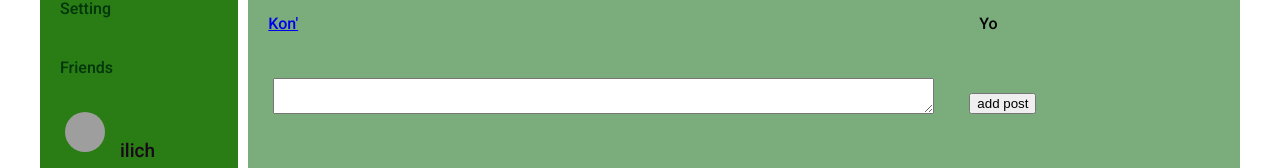
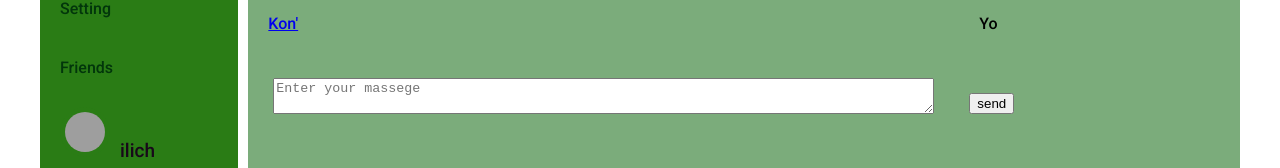
Before and after one commit to al4iii/social_network, a React (Create React App) app: page /dialogs in a window 1280 px wide. Shown: the part 272-440 px from the top of the page. Built offline with nearby package versions, Linux system fonts and the light colour scheme; grey boxes are pictures that could not be loaded.

Commit message:
40 fix: page dialogs, add massege;

```diff
--- a/src/compotents/Dialogs/Dialogs.jsx
+++ b/src/compotents/Dialogs/Dialogs.jsx
@@ -8,6 +8,7 @@ import s from "./Dialogs.module.css";
 import Maseege from "./Massege/Massege";
 
 const Dialogs = (props) => {
+  console.log(props.state.newMassegeText);
   let dialogElements = props.state.dialog.map((d) => (
     <DialogItem name={d.name} id={d.id} />
   ));
@@ -20,16 +21,13 @@ const Dialogs = (props) => {
     />
   ));
 
-  let newMassege = React.createRef();
-
   let addNewMassege = () => {
     let action = addNewMassegeActionCreater();
     props.dispatch(action);
-    newMassege.current.value = "";
   };
 
-  let onPostChange = () => {
-    let text = newMassege.current.value;
+  let onPostChange = (e) => {
+    let text = e.target.value;
     let action = updateNewMassegeTextActionCreater(text);
     props.dispatch(action);
   };
@@ -42,15 +40,15 @@ const Dialogs = (props) => {
         <div className={s.textarea}>
           <textarea
             onChange={onPostChange}
-            name="comment"
+            name="newMassegeText"
             cols="80"
             rows="2"
-            ref={newMassege}
-            value={props.newMassegeText}
+            placeholder="Enter your massege"
+            value={props.state.newMassegeText}
           />
         </div>
         <div className={s.input}>
-          <button onClick={addNewMassege}>add post</button>
+          <button onClick={addNewMassege}>send</button>
         </div>
       </div>
     </div>
--- a/src/compotents/Profile/Myposts/MyPosts.jsx
+++ b/src/compotents/Profile/Myposts/MyPosts.jsx
@@ -39,6 +39,7 @@ const MyPosts = (props) => {
           rows="2"
           ref={newPostElement}
           value={props.newPostText}
+          placeholder="Enter your massege"
         />
       </div>
       <div className={s.input}>
--- a/src/redux/state.js
+++ b/src/redux/state.js
@@ -1,7 +1,7 @@
 const ADD_POST = "ADD-POST";
-const ADD_MASSEGE = "ADD-MASSEGE"
+const ADD_MASSEGE = "ADD-MASSEGE";
 const UPDATE_NEW_POST_TEXT = "UPDATE-NEW-POST-TEXT";
-const UPDATE_NEW_MASSEGE_TEXT = "UPDATE-NEW-MASSEGE-TEXT"
+const UPDATE_NEW_MASSEGE_TEXT = "UPDATE-NEW-MASSEGE-TEXT";
 const AVATAR_FOTO =
   "https://vokrug.tv/pic/news/6/4/8/2/6482f7af3bdb876ded2e755c5b37bc90.jpg";
 
@@ -47,9 +47,16 @@ let store = {
         education: "speciaal",
         webSite: "https://www.instagram.com/sasha_al4i/.com/sasha_al4i",
       },
-      newPostText: "IT-Kamasutra",
+      newPostText: "",
     },
     dialogsPage: {
+      dialog: [
+        { id: 1, name: "Dimych" },
+        { id: 2, name: "Alex" },
+        { id: 3, name: "Alina" },
+        { id: 4, name: "Zora" },
+        { id: 5, name: "Kon'" },
+      ],
       maseeges: [
         { id: 1, maseege: "Hi?" },
         { id: 2, maseege: "How are you?" },
@@ -57,14 +64,7 @@ let store = {
         { id: 4, maseege: "Yo" },
         { id: 5, maseege: "Yo" },
       ],
-      dialog: [
-        { id: 1, name: "Dimych" },
-        { id: 2, name: "Alex" },
-        { id: 3, name: "Alina" },
-        { id: 4, name: "Zora" },
-        { id: 5, name: "Kon'" },
-      ],
-      newMassegeText: "rr",
+      newMassegeText: "",
     },
     navbarPage: {
       avatar: [
@@ -97,7 +97,6 @@ let store = {
   },
 
   dispatch(action) {
-    // type : 'ADD-POST'
     if (action.type === ADD_POST) {
       let newPost = {
         id: 5,
@@ -117,8 +116,9 @@ let store = {
         maseege: this._state.dialogsPage.newMassegeText,
       };
       this._state.dialogsPage.maseeges.push(newMassege);
-      this._state.dialogsPage.newMassegeText = " ";
+      this._state.dialogsPage.newMassegeText = "";
       this._callSubscriber(this._state);
+      debugger;
     } else if (action.type === UPDATE_NEW_MASSEGE_TEXT) {
       this._state.dialogsPage.newMassegeText = action.newText;
       this._callSubscriber(this._state);
```
Also changed, not shown: 1 other file (tests, documents, lock files or other folders).
